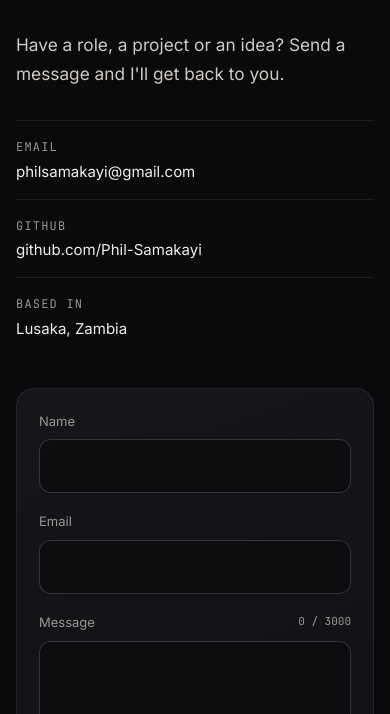
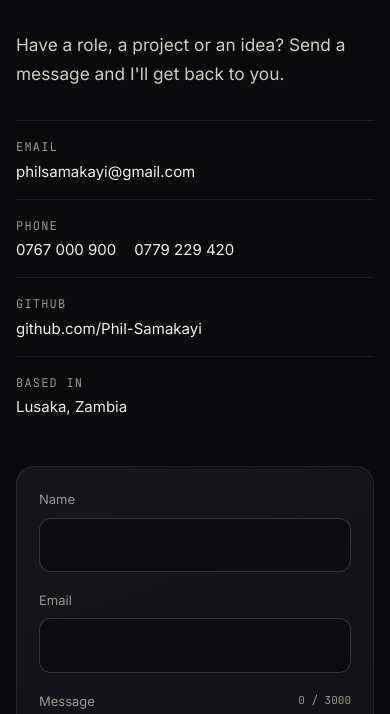
Before and after one commit to Phil-Samakayi/portfolio, a Flask app: page / in a window 390 px wide. Shown: the part 5786-6500 px from the top of the page. Run offline with Flask 3, Linux system fonts and the light colour scheme; some web fonts are replaced.

Commit message:
Added phone numbers to contact section

```diff
--- a/content.py
+++ b/content.py
@@ -11,6 +11,10 @@ PROFILE = {
     "tagline": "I build real-time web platforms for everyday problems in Zambia.",
     "location": "Lusaka, Zambia",
     "email": "philsamakayi@gmail.com",
+    "phones": [
+        {"display": "0767 000 900", "tel": "+260767000900"},
+        {"display": "0779 229 420", "tel": "+260779229420"},
+    ],
     "github": "https://github.com/Phil-Samakayi",
     "linkedin": "",  # add your LinkedIn URL to show the link
     "available": True,
--- a/static/css/style.css
+++ b/static/css/style.css
@@ -201,6 +201,7 @@ main, .footer { position: relative; z-index: 2; }
 .contact-links li { display: flex; gap: 20px; padding: 14px 0; border-top: 1px solid var(--line); font-size: 15px; overflow-wrap: anywhere; }
 .contact-links li span { flex: 0 0 84px; font-family: var(--mono); font-size: 12px; text-transform: uppercase; letter-spacing: 0.1em; color: var(--muted); padding-top: 3px; }
 .contact-links a { transition: color 0.2s; }
+.phones { display: flex; flex-wrap: wrap; gap: 4px 18px; }
 .contact-links a:hover { color: var(--accent); }
 .form { padding: clamp(22px, 4vw, 34px); border: 1px solid var(--line); border-radius: var(--radius); background: linear-gradient(160deg, var(--surface), var(--bg-soft)); }
 .field { margin-bottom: 18px; }
--- a/static/js/main.js
+++ b/static/js/main.js
@@ -220,6 +220,7 @@
     contact: () => {
       const p = DATA.profile;
       const rows = [`${hl("email".padEnd(10))}${esc(p.email)}`];
+      if (p.phones?.length) rows.push(`${hl("phone".padEnd(10))}${esc(p.phones.map((x) => x.display).join("  |  "))}`);
       if (p.github) rows.push(`${hl("github".padEnd(10))}${esc(p.github)}`);
       if (p.linkedin) rows.push(`${hl("linkedin".padEnd(10))}${esc(p.linkedin)}`);
       rows.push(dim("Or type 'goto contact' to use the form."));
--- a/templates/index.html
+++ b/templates/index.html
@@ -185,6 +185,7 @@
           <p class="lead reveal">Have a role, a project or an idea? Send a message and I'll get back to you.</p>
           <ul class="contact-links reveal">
             <li><span>Email</span><a href="mailto:{{ profile.email }}">{{ profile.email }}</a></li>
+            {% if profile.phones %}<li><span>Phone</span><div class="phones">{% for ph in profile.phones %}<a href="tel:{{ ph.tel }}">{{ ph.display }}</a>{% endfor %}</div></li>{% endif %}
             {% if profile.github %}<li><span>GitHub</span><a href="{{ profile.github }}" target="_blank" rel="noopener">{{ profile.github | replace('https://', '') }}</a></li>{% endif %}
             {% if profile.linkedin %}<li><span>LinkedIn</span><a href="{{ profile.linkedin }}" target="_blank" rel="noopener">{{ profile.linkedin | replace('https://', '') }}</a></li>{% endif %}
             <li><span>Based in</span>{{ profile.location }}</li>
```
